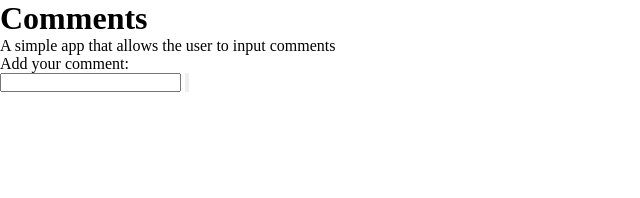
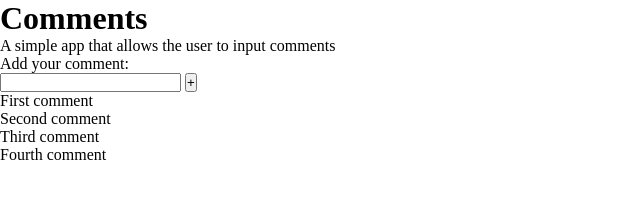
Before and after one commit to Shameemah/iit-462-shameemah, a plain HTML site: page Exercises/Week3/index.html in a window 1280 px wide. Shown: the whole page, without its empty margins (0-640 px from the left). Drawn offline with nearby package versions, Linux system fonts and the light colour scheme.

Commit message:
Added section for adding and viewing comments

```diff
--- a/Exercises/Week3/index.html
+++ b/Exercises/Week3/index.html
@@ -10,10 +10,16 @@
       <p>A simple app that allows the user to input comments</p>
     </header>
     <main>
-      <section>
+      <section class="comment-input">
         <p>Add your comment:</p>
         <input type="text">
-        <input type="button">
+        <input type="button" value="+"></input>
+      </section>
+      <section class="comments">
+        <p>First comment</p>
+        <p>Second comment</p>
+        <p>Third comment</p>
+        <p>Fourth comment</p>
       </section>
     </main>
     <footer>
```
